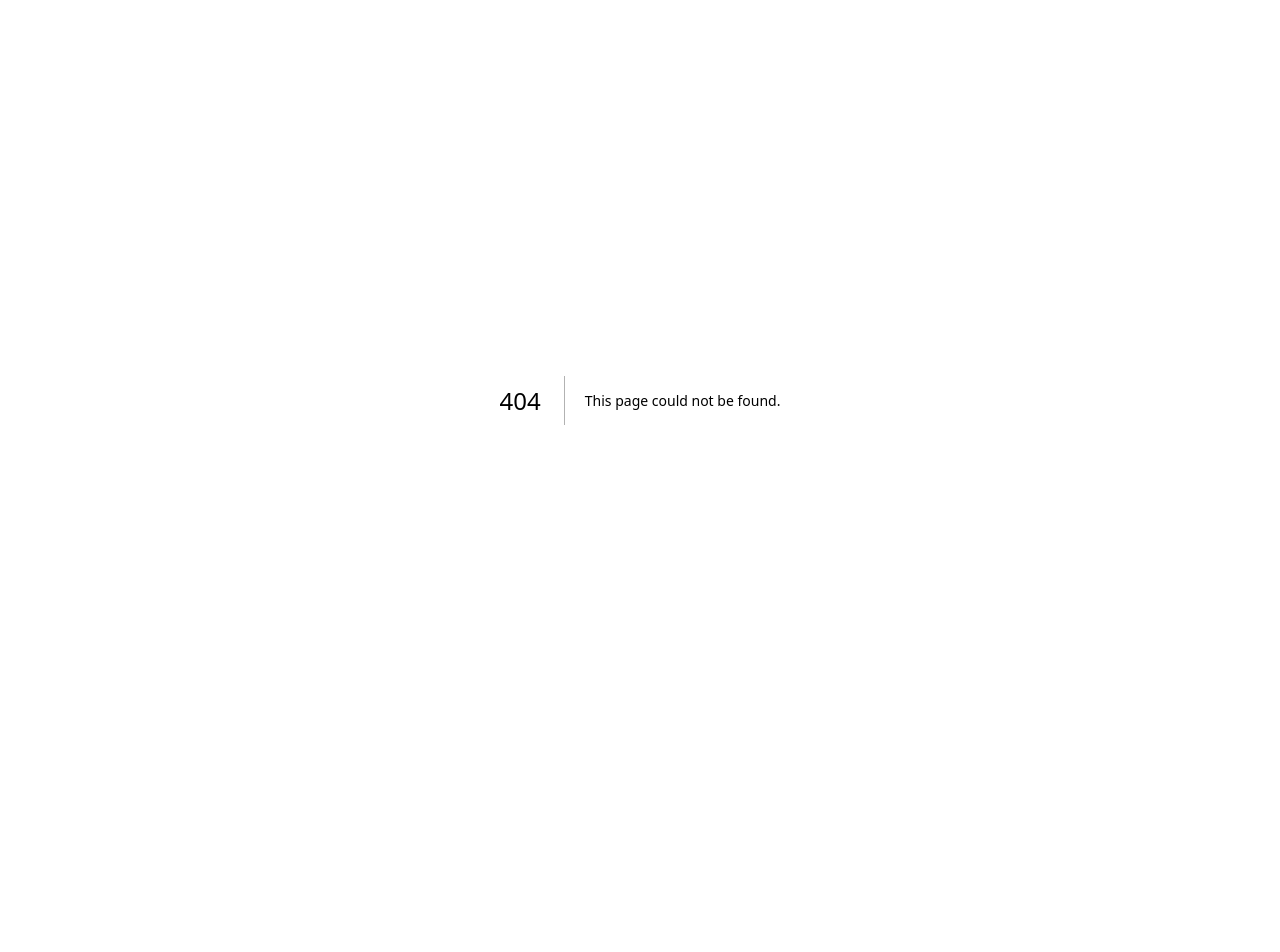
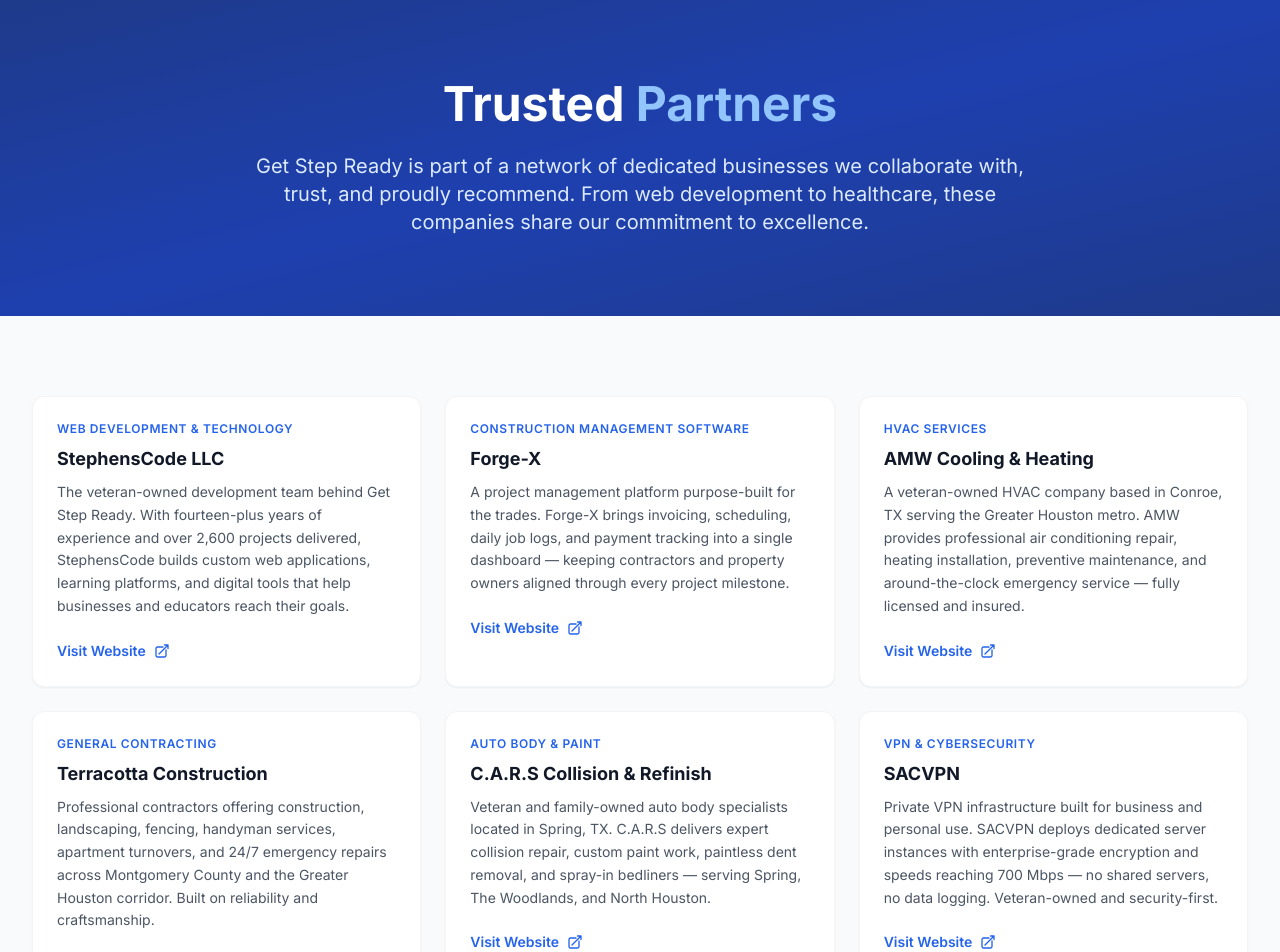
Before and after one commit to kstephens0331/med-student-saas4, a Next.js app: page /partners in a window 1280 px wide. Before the commit this address had no page. Shown: the top 952 px of the page. Before the commit the page ends 800 px from the top, so only its background shows below. Built offline with nearby package versions, Linux system fonts and the light colour scheme.

Commit message:
Add trusted partners page with backlink network

```diff
--- /dev/null
+++ b/app/partners/page.tsx
@@ -0,0 +1,208 @@
+import type { Metadata } from 'next';
+import Link from 'next/link';
+
+export const metadata: Metadata = {
+  title: 'Trusted Partners | Get Step Ready - USMLE Preparation',
+  description:
+    'Get Step Ready partners with a network of trusted businesses across technology, healthcare, construction, and more. Meet the companies we work with and recommend.',
+  openGraph: {
+    title: 'Trusted Partners | Get Step Ready',
+    description:
+      'Discover the trusted businesses that Get Step Ready collaborates with and recommends.',
+    type: 'website',
+  },
+};
+
+const partners = [
+  {
+    name: 'StephensCode LLC',
+    category: 'Web Development & Technology',
+    description:
+      'The veteran-owned development team behind Get Step Ready. With fourteen-plus years of experience and over 2,600 projects delivered, StephensCode builds custom web applications, learning platforms, and digital tools that help businesses and educators reach their goals.',
+    url: 'https://stephenscode.dev',
+  },
+  {
+    name: 'Forge-X',
+    category: 'Construction Management Software',
+    description:
+      'A project management platform purpose-built for the trades. Forge-X brings invoicing, scheduling, daily job logs, and payment tracking into a single dashboard — keeping contractors and property owners aligned through every project milestone.',
+    url: 'https://forge-x.app',
+  },
+  {
+    name: 'AMW Cooling & Heating',
+    category: 'HVAC Services',
+    description:
+      'A veteran-owned HVAC company based in Conroe, TX serving the Greater Houston metro. AMW provides professional air conditioning repair, heating installation, preventive maintenance, and around-the-clock emergency service — fully licensed and insured.',
+    url: 'https://amwairconditioning.com',
+  },
+  {
+    name: 'Terracotta Construction',
+    category: 'General Contracting',
+    description:
+      'Professional contractors offering construction, landscaping, fencing, handyman services, apartment turnovers, and 24/7 emergency repairs across Montgomery County and the Greater Houston corridor. Built on reliability and craftsmanship.',
+    url: 'https://terracottaconstruction.com',
+  },
+  {
+    name: 'C.A.R.S Collision & Refinish',
+    category: 'Auto Body & Paint',
+    description:
+      'Veteran and family-owned auto body specialists located in Spring, TX. C.A.R.S delivers expert collision repair, custom paint work, paintless dent removal, and spray-in bedliners — serving Spring, The Woodlands, and North Houston.',
+    url: 'https://carscollisionandrefinishshop.com',
+  },
+  {
+    name: 'SACVPN',
+    category: 'VPN & Cybersecurity',
+    description:
+      'Private VPN infrastructure built for business and personal use. SACVPN deploys dedicated server instances with enterprise-grade encryption and speeds reaching 700 Mbps — no shared servers, no data logging. Veteran-owned and security-first.',
+    url: 'https://sacvpn.com',
+  },
+  {
+    name: 'LotSwap',
+    category: 'Automotive Marketplace',
+    description:
+      'A fee-free dealer-to-dealer vehicle marketplace that cuts out the auction middleman. Dealers list wholesale inventory, negotiate directly, and close deals faster — saving an average of $1,500 to $2,500 per vehicle on traditional auction costs.',
+    url: 'https://lotswap.io',
+  },
+  {
+    name: 'Benefit Builder LLC',
+    category: 'Benefits Consulting',
+    description:
+      'A brokerage focused on Section 125 pre-tax benefit plans and supplemental insurance options including life, dental, and vision coverage. Benefit Builder designs benefit packages that lower tax liability for employers and their teams.',
+    url: 'https://benefitbuilderllc.com',
+  },
+  {
+    name: 'ColorFuse Prints',
+    category: 'Custom Printing & Apparel',
+    description:
+      'Premium DTF transfers, sublimation printing, and custom apparel production. From branded uniforms to ready-to-press transfers, ColorFuse delivers vibrant, durable results shipped directly to businesses and creators.',
+    url: 'https://colorfuseprints.com',
+  },
+  {
+    name: 'FC Photo Houston',
+    category: 'Photography',
+    description:
+      'A Houston-area photographer covering portraits, professional headshots, events, and creative sessions. FC Photo Houston combines high-quality, polished imagery with a warm, personable approach to every project.',
+    url: 'https://fcphotohouston.com',
+  },
+  {
+    name: 'GradeStack',
+    category: 'SEO & Website Monitoring',
+    description:
+      'A self-hosted website audit platform that scores sites on performance, SEO, security, accessibility, and best practices. GradeStack crawls your pages automatically and provides clear, step-by-step guidance to fix every issue uncovered.',
+    url: 'https://gradestack.dev',
+  },
+  {
+    name: 'JustWell Clinical Research',
+    category: 'Clinical Research',
+    description:
+      'An IRB-approved clinical research site in the Greater Houston area conducting trials across cardiology, neurology, dermatology, ophthalmology, and family medicine. JustWell connects patients with cutting-edge treatments and compensated study opportunities.',
+    url: 'https://justwellclinical.org',
+  },
+  {
+    name: 'Lefty Cartel',
+    category: 'Sports & Community',
+    description:
+      'An exclusive community and apparel brand created for left-handed ball players. Lefty Cartel features training resources, a members-only store, and a veteran-backed brotherhood celebrating the craft of playing from the left side.',
+    url: 'https://leftycartel.net',
+  },
+];
+
+export default function PartnersPage() {
+  return (
+    <div className="min-h-screen bg-gray-50">
+      {/* Hero */}
+      <section className="bg-gradient-to-br from-primary-900 via-primary-800 to-primary-900 py-20">
+        <div className="max-w-7xl mx-auto px-4 sm:px-6 lg:px-8 text-center">
+          <h1 className="text-4xl md:text-5xl font-bold text-white mb-6">
+            Trusted <span className="text-primary-300">Partners</span>
+          </h1>
+          <p className="text-xl text-primary-100 max-w-3xl mx-auto">
+            Get Step Ready is part of a network of dedicated businesses we collaborate with,
+            trust, and proudly recommend. From web development to healthcare, these companies
+            share our commitment to excellence.
+          </p>
+        </div>
+      </section>
+
+      {/* Partners Grid */}
+      <section className="py-20">
+        <div className="max-w-7xl mx-auto px-4 sm:px-6 lg:px-8">
+          <div className="grid md:grid-cols-2 lg:grid-cols-3 gap-6">
+            {partners.map((partner) => (
+              <div
+                key={partner.name}
+                className="bg-white rounded-xl p-6 shadow-sm border border-gray-100 hover:shadow-md transition-shadow"
+              >
+                <span className="text-xs uppercase tracking-wider text-primary-600 font-semibold mb-2 block">
+                  {partner.category}
+                </span>
+                <h3 className="text-lg font-bold text-gray-900 mb-2">
+                  {partner.name}
+                </h3>
+                <p className="text-sm text-gray-600 leading-relaxed mb-5">
+                  {partner.description}
+                </p>
+                <a
+                  href={partner.url}
+                  target="_blank"
+                  rel="noopener"
+                  className="inline-flex items-center gap-2 text-sm font-semibold text-primary-600 hover:text-primary-700 transition-colors"
+                >
+                  Visit Website
+                  <svg className="w-4 h-4" fill="none" viewBox="0 0 24 24" strokeWidth="2" stroke="currentColor">
+                    <path strokeLinecap="round" strokeLinejoin="round" d="M13.5 6H5.25A2.25 2.25 0 003 8.25v10.5A2.25 2.25 0 005.25 21h10.5A2.25 2.25 0 0018 18.75V10.5m-10.5 6L21 3m0 0h-5.25M21 3v5.25" />
+                  </svg>
+                </a>
+              </div>
+            ))}
+          </div>
+        </div>
+      </section>
+
+      {/* CTA */}
+      <section className="bg-gradient-to-br from-primary-900 via-primary-800 to-primary-900 py-16">
+        <div className="max-w-4xl mx-auto px-4 sm:px-6 lg:px-8 text-center">
+          <h2 className="text-2xl md:text-3xl font-bold text-white mb-4">
+            Ready to Ace Step 1?
+          </h2>
+          <p className="text-primary-100 mb-8 max-w-2xl mx-auto">
+            Join thousands of medical students using Get Step Ready to prepare for the
+            USMLE Step 1 with flashcards, practice questions, and AI-powered study tools.
+          </p>
+          <div className="flex flex-col sm:flex-row gap-4 justify-center">
+            <Link
+              href="/signup"
+              className="inline-flex items-center justify-center px-8 py-4 bg-white text-primary-700 rounded-lg font-semibold text-lg hover:bg-primary-50 transition-colors"
+            >
+              Start Studying Free
+            </Link>
+            <Link
+              href="/login"
+              className="inline-flex items-center justify-center px-8 py-4 bg-primary-700/30 text-white border border-primary-400/30 rounded-lg font-semibold text-lg hover:bg-primary-700/50 transition-colors"
+            >
+              Sign In
+            </Link>
+          </div>
+        </div>
+      </section>
+
+      {/* Footer */}
+      <footer className="bg-gray-900 py-8">
+        <div className="max-w-7xl mx-auto px-4 sm:px-6 lg:px-8 text-center">
+          <p className="text-sm text-gray-500">
+            &copy; {new Date().getFullYear()} Get Step Ready &mdash; Built by{' '}
+            <a
+              href="https://stephenscode.dev"
+              target="_blank"
+              rel="noopener noreferrer"
+              className="text-primary-400 hover:underline"
+            >
+              StephensCode LLC
+            </a>
+            . All rights reserved.
+          </p>
+        </div>
+      </footer>
+    </div>
+  );
+}
```
